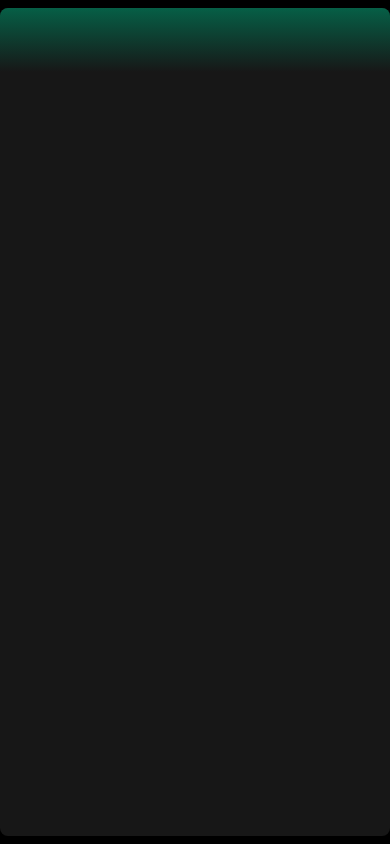
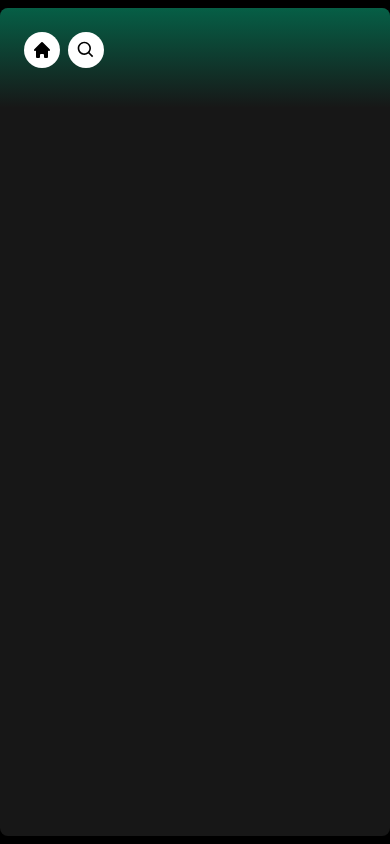
Before and after one commit to ratiomark/spotify-clone-next-tailwind, a Next.js app: page / in a window 390 px wide. Built offline with nearby package versions, Linux system fonts and the light colour scheme.

Commit message:
add: mobile home & search

```diff
--- a/src/components/Header.tsx
+++ b/src/components/Header.tsx
@@ -2,6 +2,8 @@
 
 import { useRouter } from 'next/navigation'
 import { PropsWithChildren } from 'react'
+import { BiSearch } from 'react-icons/bi'
+import { HiHome } from 'react-icons/hi'
 import { RxCaretLeft, RxCaretRight } from 'react-icons/rx'
 import { twMerge } from 'tailwind-merge'
 
@@ -38,6 +40,25 @@ const Header = ({ className, children }: HeaderProps) => {
 						/>
 					</button>
 				</div>
+
+				{/* mobile version */}
+				<div className='flex items-center gap-2 md:hidden'>
+					<button className='flex items-center justify-center rounded-full bg-white p-2 transition hover:opacity-75'>
+						<HiHome
+							className='text-black'
+							size={20}
+						/>
+					</button>
+					<button className='flex items-center justify-center rounded-full bg-white p-2 transition hover:opacity-75'>
+						<BiSearch
+							className='text-black'
+							size={20}
+						/>
+					</button>
+				</div>
+				<div className='flex '>
+
+				</div>
 			</div>
 		</div>
 	)
```
